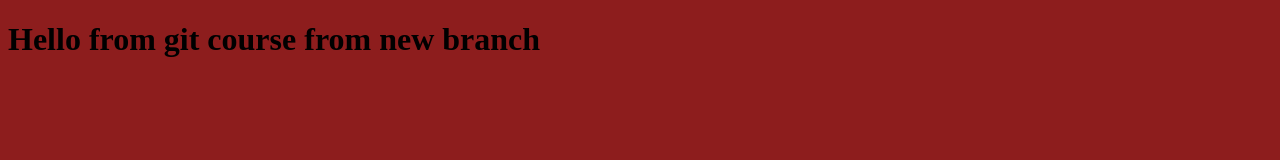
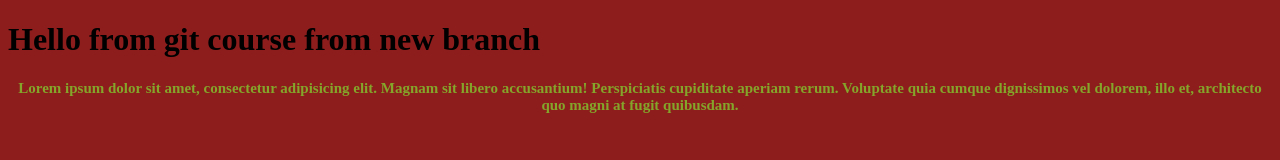
Before and after one commit to Ali2020-hub/myproject, a plain HTML site: page index.html in a window 1280 px wide. Drawn offline with Linux system fonts and the light colour scheme.

Commit message:
modify on aliversion add paragraph add style for the paragraph

```diff
--- a/index.html
+++ b/index.html
@@ -9,6 +9,8 @@
   </head>
   <body>
     <h1>Hello from git course from new branch</h1>
+    <p>Lorem ipsum dolor sit amet, consectetur adipisicing elit. Magnam sit libero accusantium! Perspiciatis cupiditate aperiam rerum.
+         Voluptate quia cumque dignissimos vel dolorem, illo et, architecto quo magni at fugit quibusdam.</p>
 
     <script src="app.js"></script>
   </body>
--- a/style.css
+++ b/style.css
@@ -2,6 +2,12 @@ h1 {
   color: black;
   font-weight: bold;
 }
+p {
+    color: rgb(132, 165, 42);
+    text-align: center;
+    font-size: 15px;
+    font-weight: bold;
+}
 body {
   background-color: rgb(141, 29, 29);
 }
```
